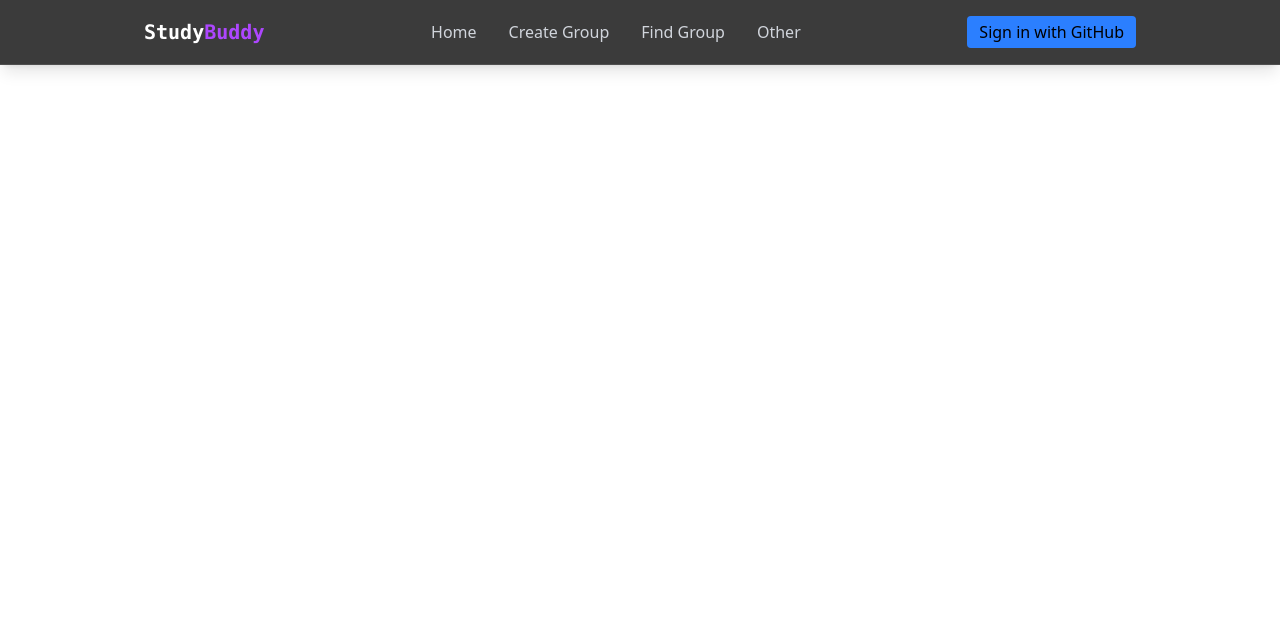
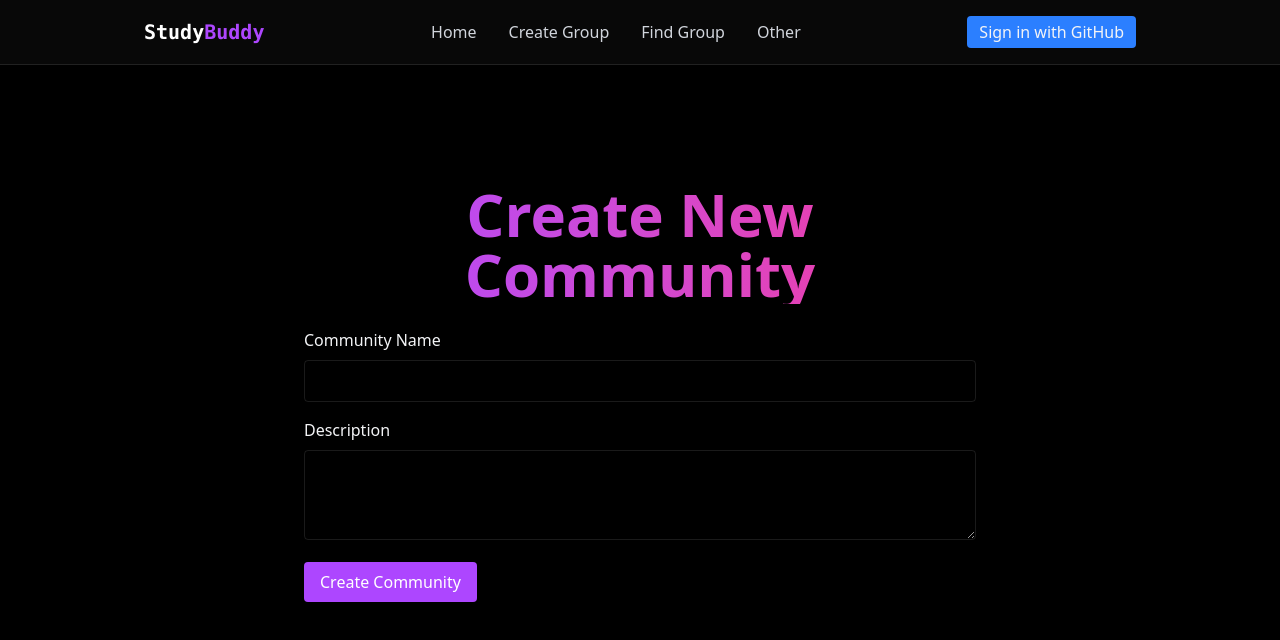
Before and after one commit to seansukamto/study-buddy, a React (Vite) app: page /community/create in a window 1280 px wide. Shown: the top 640 px of the page. Built offline with nearby package versions, Linux system fonts and the light colour scheme.

Commit message:
Added communities part

```diff
--- a/package.json
+++ b/package.json
@@ -11,7 +11,7 @@
   },
   "dependencies": {
     "@supabase/supabase-js": "^2.49.8",
-    "@tanstack/react-query": "^5.80.6",
+    "@tanstack/react-query": "^5.81.2",
     "react": "^19.1.0",
     "react-calendar": "^6.0.0",
     "react-dom": "^19.1.0",
--- a/src/App.tsx
+++ b/src/App.tsx
@@ -8,21 +8,27 @@ import { FindGroupPage } from "./pages/FindGroupPage";
 import { TimerPage } from "./pages/TimerPage";
 import { CalendarPage } from "./pages/CalendarPage";
 import { ToDoPage } from "./pages/ToDoPage";
+import { CreateCommunityPage } from "./pages/CreateCommunityPage";
+import { CommunitiesPage } from "./pages/CommunitiesPage";
+import { CommunityPage } from "./pages/CommunityPage";
 
 function App() {
   return (
-    <div>
+    <div className="min-h-screen bg-black text-gray-100 transition-opacity duration-700 pt-20">
       <Navbar />
-      <div>
+      <div className="container mx-auto px-4 py-6">
         <Routes>
           <Route path="/landing-page" element={<LandingPage />} />
           <Route path="/login" element={<LoginPage />} />
           <Route path="/" element={<Home />} />
           <Route path="/create-group" element={<CreateGroupPage />} />
-          <Route path="/find-group" element={<FindGroupPage />} />
-          <Route path="/record-study-time" element={<TimerPage />} /> {/* TimerPage route */}
-          <Route path="/calendar" element={<CalendarPage />} /> {/* CalendarPage route */}
-          <Route path="/todo" element={<ToDoPage />} /> {/* ToDoPage route */}
+          <Route path="/find-group/:id" element={<FindGroupPage />} />
+          <Route path="/record-study-time" element={<TimerPage />} />
+          <Route path="/calendar" element={<CalendarPage />} />
+          <Route path="/todo" element={<ToDoPage />} />
+          <Route path="/community/create" element={<CreateCommunityPage />} />
+          <Route path="/communities" element={<CommunitiesPage />} />
+          <Route path="/community/:id" element={<CommunityPage />} />
         </Routes>
       </div>
     </div>
--- /dev/null
+++ b/src/components/CommunityDisplay.tsx
@@ -0,0 +1,62 @@
+import { useQuery } from "@tanstack/react-query";
+import type { Post } from "./PostList";
+import { supabase } from "../supabaseClient";
+import { PostItem } from "./PostItem";
+
+interface Props {
+  communityId: number;
+}
+
+interface PostWithCommunity extends Post {
+  communities: {
+    name: string;
+  };
+}
+
+export const fetchCommunityPost = async (
+  communityId: number
+): Promise<PostWithCommunity[]> => {
+  const { data, error } = await supabase
+    .from("posts")
+    .select("*, communities(name)")
+    .eq("community_id", communityId)
+    .order("created_at", { ascending: false });
+
+  if (error) throw new Error(error.message);
+  return data as PostWithCommunity[];
+};
+
+export const CommunityDisplay = ({ communityId }: Props) => {
+  const { data, error, isLoading } = useQuery<PostWithCommunity[], Error>({
+    queryKey: ["communityPost", communityId],
+    queryFn: () => fetchCommunityPost(communityId),
+  });
+
+  if (isLoading)
+    return <div className="text-center py-4">Loading communities...</div>;
+  if (error)
+    return (
+      <div className="text-center text-red-500 py-4">
+        Error: {error.message}
+      </div>
+    );
+  return (
+    <div>
+      <h2 className="text-6xl font-bold mb-6 text-center bg-gradient-to-r from-purple-500 to-pink-500 bg-clip-text text-transparent">
+        {data && data[0].communities.name} Community Posts
+      </h2>
+
+      {data && data.length > 0 ? (
+        <div className="flex flex-wrap gap-6 justify-center">
+          {data.map((post) => (
+            <PostItem key={post.id} post={post} />
+          ))}
+        </div>
+      ) : (
+        <p className="text-center text-gray-400">
+          No posts in this community yet.
+        </p>
+      )}
+    </div>
+  );
+};
--- /dev/null
+++ b/src/components/CommunityList.tsx
@@ -0,0 +1,54 @@
+import { useQuery } from "@tanstack/react-query";
+import { supabase } from "../supabaseClient";
+import { Link } from "react-router";
+
+export interface Community {
+  id: number;
+  name: string;
+  description: string;
+  created_at: string;
+}
+export const fetchCommunities = async (): Promise<Community[]> => {
+  const { data, error } = await supabase
+    .from("communities")
+    .select("*")
+    .order("created_at", { ascending: false });
+
+  if (error) throw new Error(error.message);
+  return data as Community[];
+};
+
+export const CommunityList = () => {
+  const { data, error, isLoading } = useQuery<Community[], Error>({
+    queryKey: ["communities"],
+    queryFn: fetchCommunities,
+  });
+
+  if (isLoading)
+    return <div className="text-center py-4">Loading communities...</div>;
+  if (error)
+    return (
+      <div className="text-center text-red-500 py-4">
+        Error: {error.message}
+      </div>
+    );
+
+  return (
+    <div className="max-w-5xl mx-auto space-y-4">
+      {data?.map((community) => (
+        <div
+          key={community.id}
+          className="border border-white/10 p-4 rounded hover:-translate-y-1 transition transform"
+        >
+          <Link
+            to={`/community/${community.id}`}
+            className="text-2xl font-bold text-purple-500 hover:underline"
+          >
+            {community.name}
+          </Link>
+          <p className="text-gray-400 mt-2">{community.description}</p>
+        </div>
+      ))}
+    </div>
+  );
+};
--- /dev/null
+++ b/src/components/CreateCommunity.tsx
@@ -0,0 +1,74 @@
+import { useMutation, useQueryClient } from "@tanstack/react-query";
+import { useState } from "react";
+import { useNavigate } from "react-router";
+import { supabase } from "../supabaseClient";
+
+interface CommunityInput {
+  name: string;
+  description: string;
+}
+const createCommunity = async (community: CommunityInput) => {
+  const { error, data } = await supabase.from("communities").insert(community);
+
+  if (error) throw new Error(error.message);
+  return data;
+};
+
+export const CreateCommunity = () => {
+  const [name, setName] = useState<string>("");
+  const [description, setDescription] = useState<string>("");
+  const navigate = useNavigate();
+  const queryClient = useQueryClient();
+
+  const { mutate, isPending, isError } = useMutation({
+    mutationFn: createCommunity,
+    onSuccess: () => {
+      queryClient.invalidateQueries({ queryKey: ["communities"] });
+      navigate("/communities");
+    },
+  });
+
+  const handleSubmit = (e: React.FormEvent) => {
+    e.preventDefault();
+    mutate({ name, description });
+  };
+  return (
+    <form onSubmit={handleSubmit} className="max-w-2xl mx-auto space-y-4">
+      <h2 className="text-6xl font-bold mb-6 text-center bg-gradient-to-r from-purple-500 to-pink-500 bg-clip-text text-transparent">
+        Create New Community
+      </h2>
+      <div>
+        <label htmlFor="name" className="block mb-2 font-medium">
+          Community Name
+        </label>
+        <input
+          type="text"
+          id="name"
+          value={name}
+          onChange={(e: React.ChangeEvent<HTMLInputElement>) => setName(e.target.value)}
+          className="w-full border border-white/10 bg-transparent p-2 rounded"
+          required
+        />
+      </div>
+      <div>
+        <label htmlFor="description" className="block mb-2 font-medium">
+          Description
+        </label>
+        <textarea
+          id="description"
+          value={description}
+          onChange={(e: React.ChangeEvent<HTMLTextAreaElement>) => setDescription(e.target.value)}
+          className="w-full border border-white/10 bg-transparent p-2 rounded"
+          rows={3}
+        />
+      </div>
+      <button
+        type="submit"
+        className="bg-purple-500 text-white px-4 py-2 rounded cursor-pointer"
+      >
+        {isPending ? "Creating..." : "Create Community"}
+      </button>
+      {isError && <p className="text-red-500">Error creating community.</p>}
+    </form>
+  );
+};
--- a/src/components/CreateGroup.tsx
+++ b/src/components/CreateGroup.tsx
@@ -3,8 +3,8 @@ import type { ChangeEvent } from "react";
 import { useMutation, useQuery } from "@tanstack/react-query";
 import { supabase } from "../supabaseClient";
 import { useAuth } from "../context/AuthContext";
-// Line below will be uncommented later. TBC.
-// import { Community, fetchCommunities } from "./CommunityList";
+import type { Community } from "./CommunityList.tsx";
+import { fetchCommunities } from "./CommunityList.tsx";
 
 interface PostInput {
   title: string;
--- /dev/null
+++ b/src/pages/CommunitiesPage.tsx
@@ -0,0 +1,12 @@
+import { CommunityList } from "../components/CommunityList";
+
+export const CommunitiesPage = () => {
+  return (
+    <div className="pt-20">
+      <h2 className="text-6xl font-bold mb-6 text-center bg-gradient-to-r from-purple-500 to-pink-500 bg-clip-text text-transparent">
+        Communities
+      </h2>
+      <CommunityList />
+    </div>
+  );
+};
--- /dev/null
+++ b/src/pages/CommunityPage.tsx
@@ -0,0 +1,11 @@
+import { useParams } from "react-router";
+import { CommunityDisplay } from "../components/CommunityDisplay.tsx";
+
+export const CommunityPage = () => {
+  const { id } = useParams<{ id: string }>();
+  return (
+    <div className="pt-20">
+      <CommunityDisplay communityId={Number(id)} />
+    </div>
+  );
+};
--- /dev/null
+++ b/src/pages/CreateCommunityPage.tsx
@@ -0,0 +1,9 @@
+import { CreateCommunity } from "../components/CreateCommunity.tsx";
+
+export const CreateCommunityPage = () => {
+  return (
+    <div className="pt-20">
+      <CreateCommunity />
+    </div>
+  );
+};
```
Also changed, not shown: 1 other file (tests, documents, lock files or other folders).
